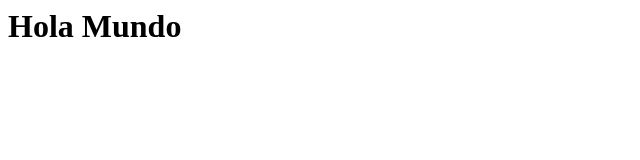
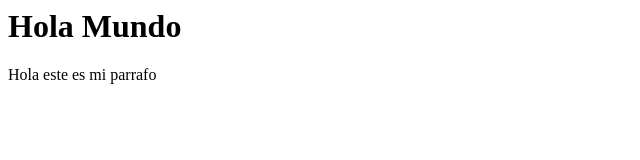
Before and after one commit to arielkike/taller, a plain HTML site: page index.html in a window 1280 px wide. Shown: the whole page, without its empty margins (0-640 px from the left). Drawn offline with Linux system fonts and the light colour scheme.

Commit message:
Cambio en la etiqueta p del index.html

```diff
--- a/index.html
+++ b/index.html
@@ -7,5 +7,6 @@
 </head>
 <body>
     <h1>Hola Mundo</h1>
+    <p>Hola este es mi parrafo</p>
 </body>
 </html>
```
